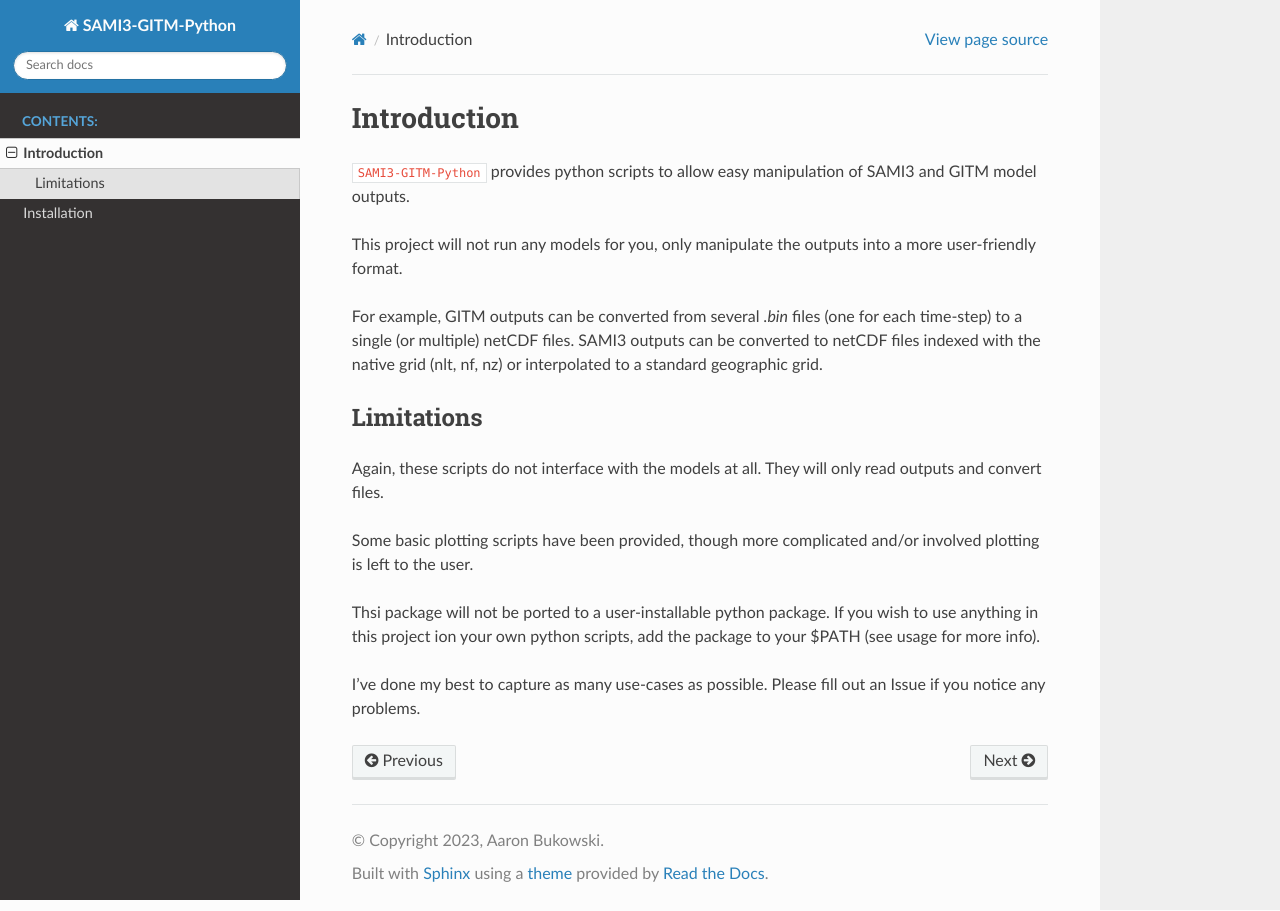
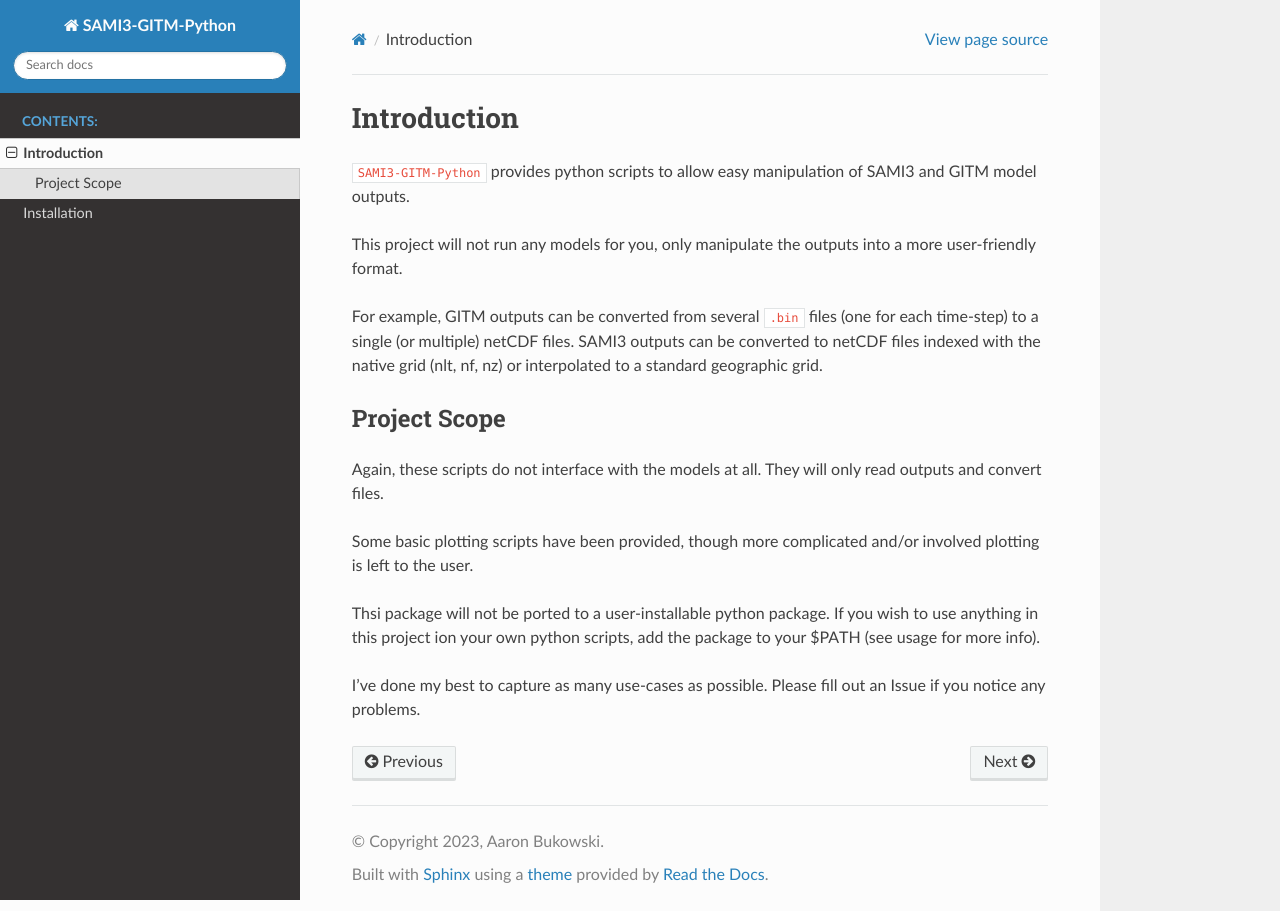
Before and after one commit to abukowski21/SAMI3-GITM-python, a Sphinx documentation site: the page built from docs/source/intro.rst, in a window 1280 px wide. Built offline with Sphinx 7.4.7 and the Read the Docs theme 2.0.0, drawn with Linux system fonts in a browser that asks for light colours; pages that are not in the unit, such as notebooks, are missing from menus.

Commit message:
update docs to be more robust

```diff
--- a/docs/source/intro.rst
+++ b/docs/source/intro.rst
@@ -5,12 +5,12 @@ Introduction
 
 This project will not run any models for you, only manipulate the outputs into a more user-friendly format.
 
-For example, GITM outputs can be converted from several `.bin` files (one for each time-step) to a single (or multiple) netCDF files. SAMI3 outputs can be converted to netCDF files indexed with the native grid (nlt, nf, nz) or interpolated to a standard geographic grid.
+For example, GITM outputs can be converted from several ``.bin`` files (one for each time-step) to a single (or multiple) netCDF files. SAMI3 outputs can be converted to netCDF files indexed with the native grid (nlt, nf, nz) or interpolated to a standard geographic grid.
 
 
 
 
-Limitations
+Project Scope
 ***********
 
 Again, these scripts do not interface with the models at all. They will only read outputs and convert files.
```
Also changed, not shown: docs/source/installation.rst (+4 -3 lines).
